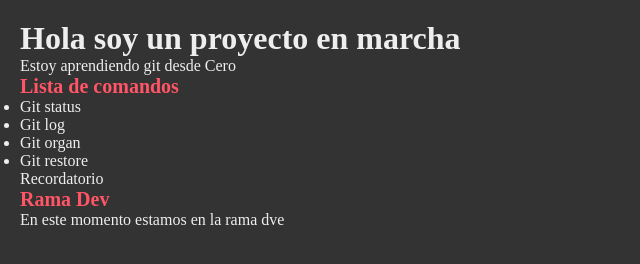
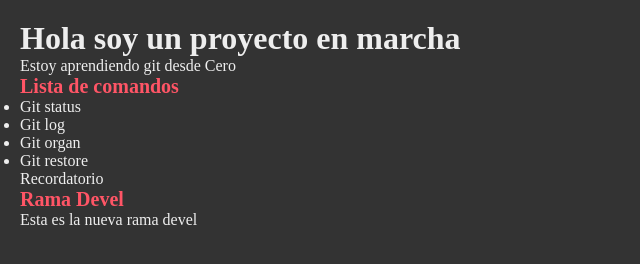
Before and after one commit to AdrianOropeza/practicando-git, a plain HTML site: page index.html in a window 1280 px wide. Shown: the whole page, without its empty margins (0-640 px from the left). Drawn offline with Linux system fonts and the light colour scheme.

Commit message:
Info de rama devel en nueva rama

```diff
--- a/index.html
+++ b/index.html
@@ -24,8 +24,8 @@
     <a href="./pages/equipo.html"></a>
 
     <section>
-        <h2>Rama Dev</h2>
-        <p>En este momento estamos en la rama dve</p>
+        <h2>Rama Devel</h2>
+        <p>Esta es la nueva rama devel</p>
     </section>
 </body>
 </html>
```
